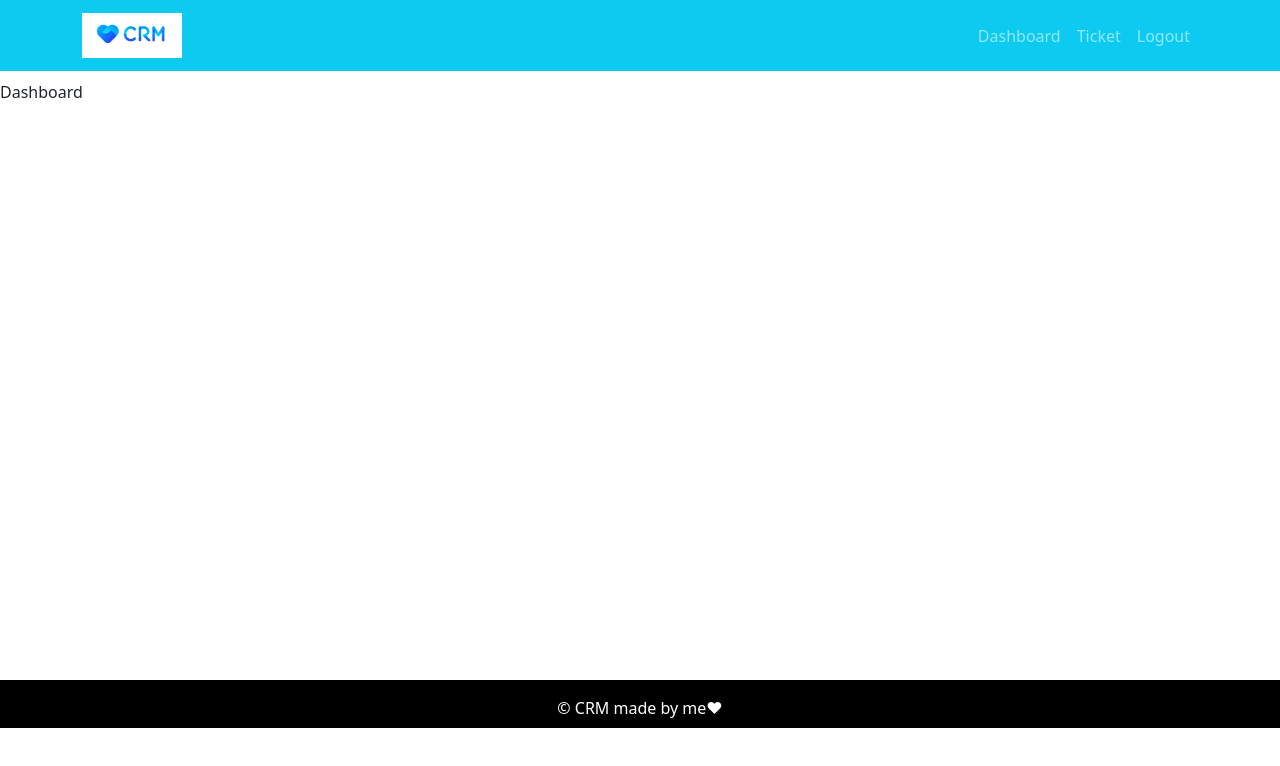
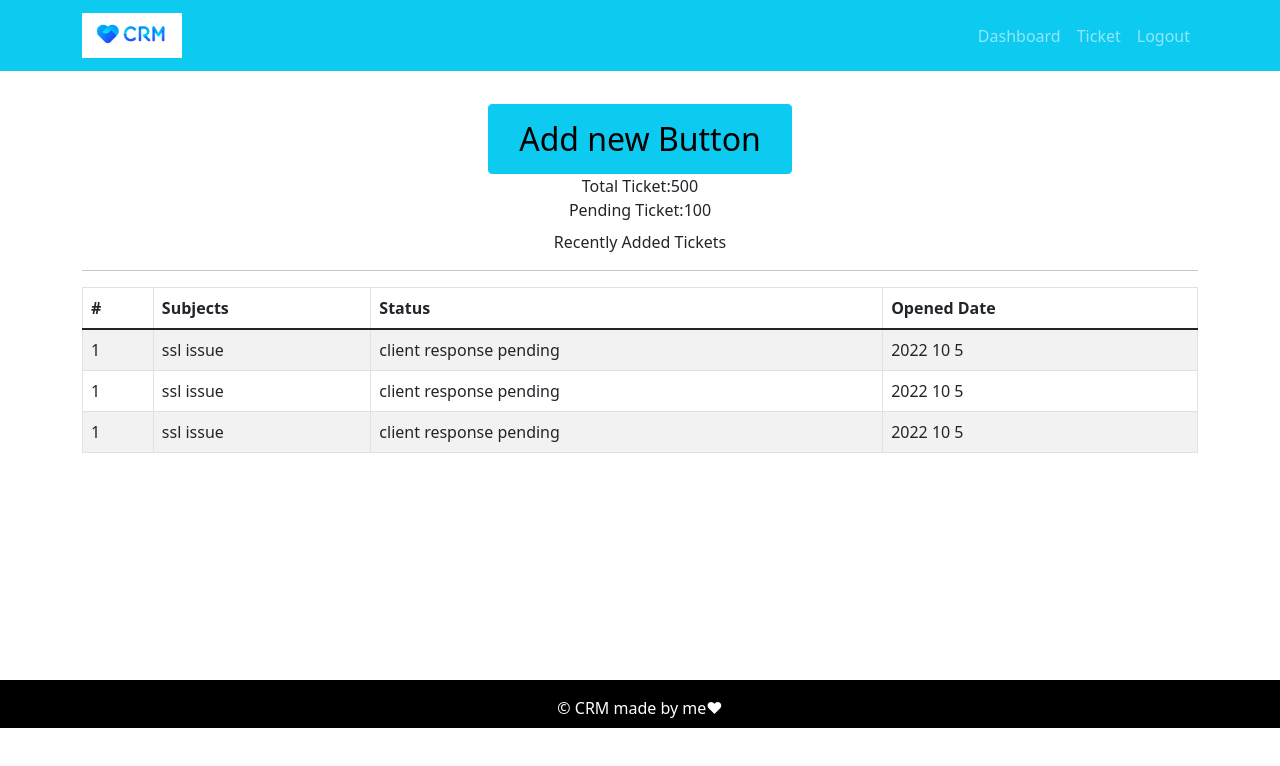
Before and after one commit to UshaKhadkaKapan/ticketsystem, a React (Create React App) app in the folder client/: page / in a window 1280 px wide. Shown: the top 766 px of the page. Built offline with nearby package versions, Linux system fonts and the light colour scheme.

Commit message:
working on table of dashboard

```diff
--- a/client/src/App.js
+++ b/client/src/App.js
@@ -1,13 +1,14 @@
 import React from "react";
 import "./App.css";
 import MainLayout from "./layout/MainLayout";
+import Dashboard from "./pages/dashboard/Dashboard";
 import EntryPage from "./pages/entry/EntryPage";
 
 const App = () => {
   return (
     <div>
       <MainLayout>
-        Dashboard
+        <Dashboard />
         {/* <EntryPage /> */}
       </MainLayout>
     </div>
--- /dev/null
+++ b/client/src/components/ticket-table/TicketTable.js
@@ -0,0 +1,39 @@
+import React from "react";
+import { Table } from "react-bootstrap";
+
+const TicketTable = () => {
+  return (
+    <Table striped bordered hover>
+      <thead>
+        <tr>
+          <th>#</th>
+          <th>Subjects</th>
+          <th>Status</th>
+          <th>Opened Date</th>
+        </tr>
+      </thead>
+      <tbody>
+        <tr>
+          <td>1</td>
+          <td>ssl issue</td>
+          <td>client response pending</td>
+          <td>2022 10 5</td>
+        </tr>
+        <tr>
+          <td>1</td>
+          <td>ssl issue</td>
+          <td>client response pending</td>
+          <td>2022 10 5</td>
+        </tr>
+        <tr>
+          <td>1</td>
+          <td>ssl issue</td>
+          <td>client response pending</td>
+          <td>2022 10 5</td>
+        </tr>
+      </tbody>
+    </Table>
+  );
+};
+
+export default TicketTable;
--- /dev/null
+++ b/client/src/pages/dashboard/Dashboard.js
@@ -0,0 +1,37 @@
+import React from "react";
+import { Button, Col, Container, Row } from "react-bootstrap";
+import TicketTable from "../../components/ticket-table/TicketTable";
+
+const Dashboard = () => {
+  return (
+    <Container>
+      <Row>
+        <Col className="text-center mt-4 md-2">
+          <Button
+            variant="info"
+            style={{ "font-size": "2rem", padding: "10px 30px" }}
+          >
+            Add new Button
+          </Button>
+        </Col>
+      </Row>
+      <Row>
+        <Col className="text-center md-2">
+          <div>Total Ticket:500</div>
+          <div>Pending Ticket:100</div>
+        </Col>
+      </Row>
+      <Row>
+        <Col className="text-center mt-2">Recently Added Tickets</Col>
+      </Row>
+      <hr />
+      <Row>
+        <Col className="Recent Ticket">
+          <TicketTable />
+        </Col>
+      </Row>
+    </Container>
+  );
+};
+
+export default Dashboard;
```
